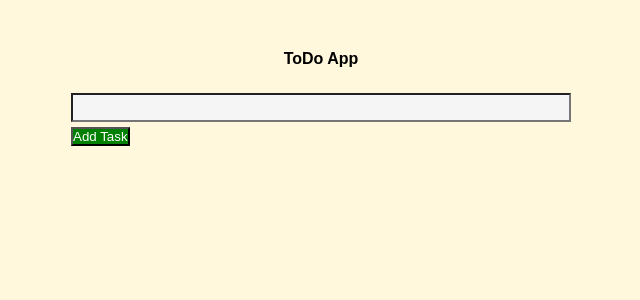
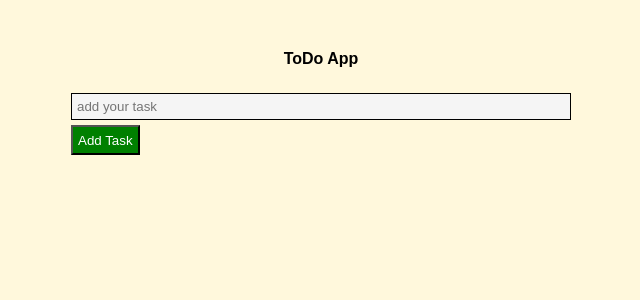
Before and after one commit to bhavik4748/ToDoApp, a React app: page / in a window 1280 px wide. Shown: the top 300 px of the page, without its empty margins (319-959 px from the left). Built offline with nearby package versions, Linux system fonts and the light colour scheme; the HTML template or start-up script is replaced by a standard one.

Commit message:
Added some validation and placeholder

```diff
--- a/src/App.js
+++ b/src/App.js
@@ -16,10 +16,12 @@ function App() {
 
     const addItem = (event) => {
         event.preventDefault();
-        let arr = [...taskList];
-        arr.push({ 'val': inputVal, 'done': false });
-        setTaskList([...arr]);
-        setInputVal('');
+        if (inputVal.trim().length > 0) {
+            let arr = [...taskList];
+            arr.push({ 'val': inputVal, 'done': false });
+            setTaskList([...arr]);
+            setInputVal('');
+        }
     }
 
     const taskRemove = (event, index) => {
--- a/src/App.module.css
+++ b/src/App.module.css
@@ -10,7 +10,7 @@
     text-align: center;
 }
 
-.taskListLabel{
+.taskListLabel {
     padding: 10px 0px;
     size: 18px;
     font-weight: bold;
@@ -32,6 +32,11 @@ form>div>button {
     color: white;
 }
 
+button {
+    height: 30px;
+    padding: 5px;
+}
+
 @media screen and (max-width:320px) {
     .header {
         width: 100%;
--- a/src/Components/InputData/InputData.js
+++ b/src/Components/InputData/InputData.js
@@ -6,7 +6,7 @@ export const InputData = (props) => {
     return (
         <div >
             <div className={classes.test}>
-                <input type="text" value={props.val} onChange={props.changed}></input>
+                <input type="text" placeholder="add your task"  value={props.val} onChange={props.changed}></input>
             </div>
 
         </div>
--- a/src/Components/InputData/InputData.module.css
+++ b/src/Components/InputData/InputData.module.css
@@ -3,4 +3,5 @@ input {
     padding: 5px;
     margin: 5px 0;
     background-color:whitesmoke;
+    border: 1px solid black;
 }
```
